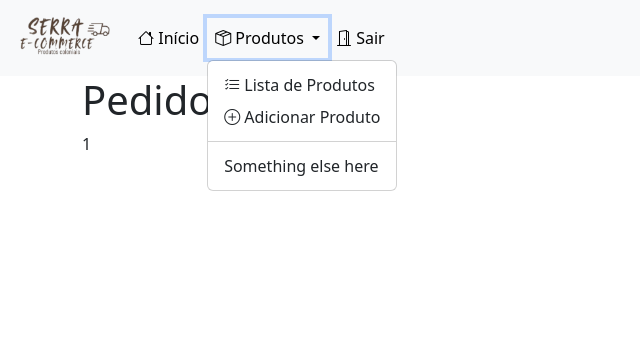
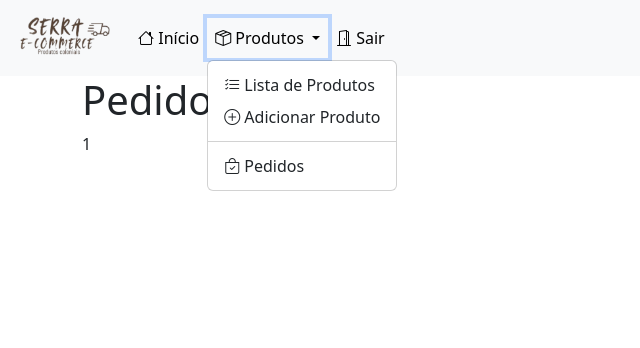
Before and after one commit to joaovitorpichetti/produtoColonial, a Django app: page /aplicacao/pedidos/ in a window 1280 px wide, after a click on "Produtos". Shown: the top 348 px of the page, without its empty margins (0-640 px from the left). Run offline with Django 5.2, Linux system fonts and the light colour scheme; the first user in the database is signed in; tables that the repository leaves empty hold one stand-in row (Sample ...); some libraries are stand-ins or nearby versions.

Commit message:
Realizado a inclusão do item pedido no menu

```diff
--- a/templates/menu.html
+++ b/templates/menu.html
@@ -26,7 +26,7 @@
                         <li><a class="dropdown-item" href="{% url 'aplicacao:produtos_lista' %}"><i class="bi bi-list-check"></i> Lista de Produtos</a></li>
                         <li><a class="dropdown-item" href="{% url 'aplicacao:produto_criar' %}"><i class="bi bi-plus-circle"></i> Adicionar Produto</a></li>
                         <li><hr class="dropdown-divider"></li>
-                        <li><a class="dropdown-item" href="#">Something else here</a></li>
+                        <li><a class="dropdown-item" href="{% url 'aplicacao:pedidos' %}"><i class="bi bi-bag-check"></i> Pedidos</a></li>
                       </ul>
                     </li>
                 {% endif %}
```
